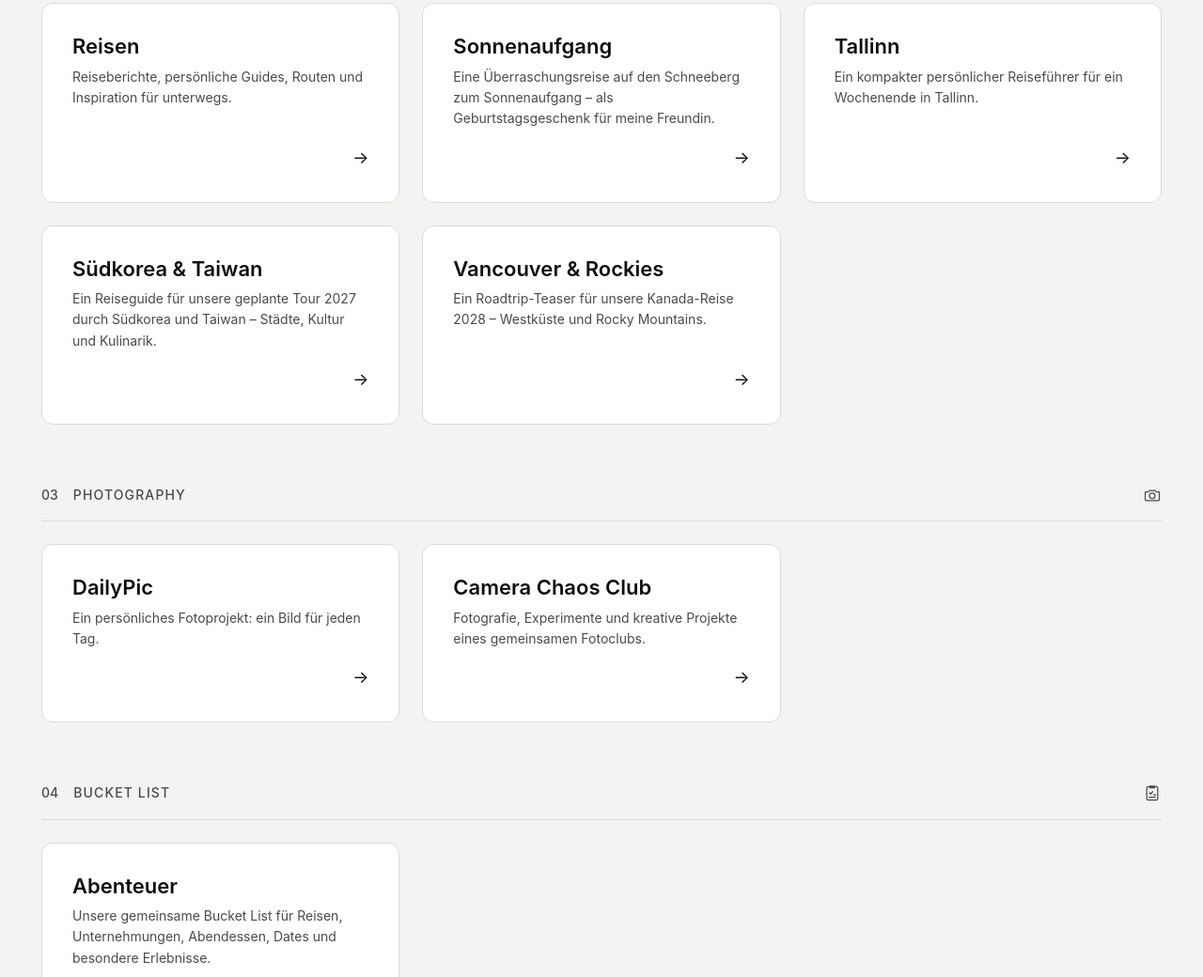
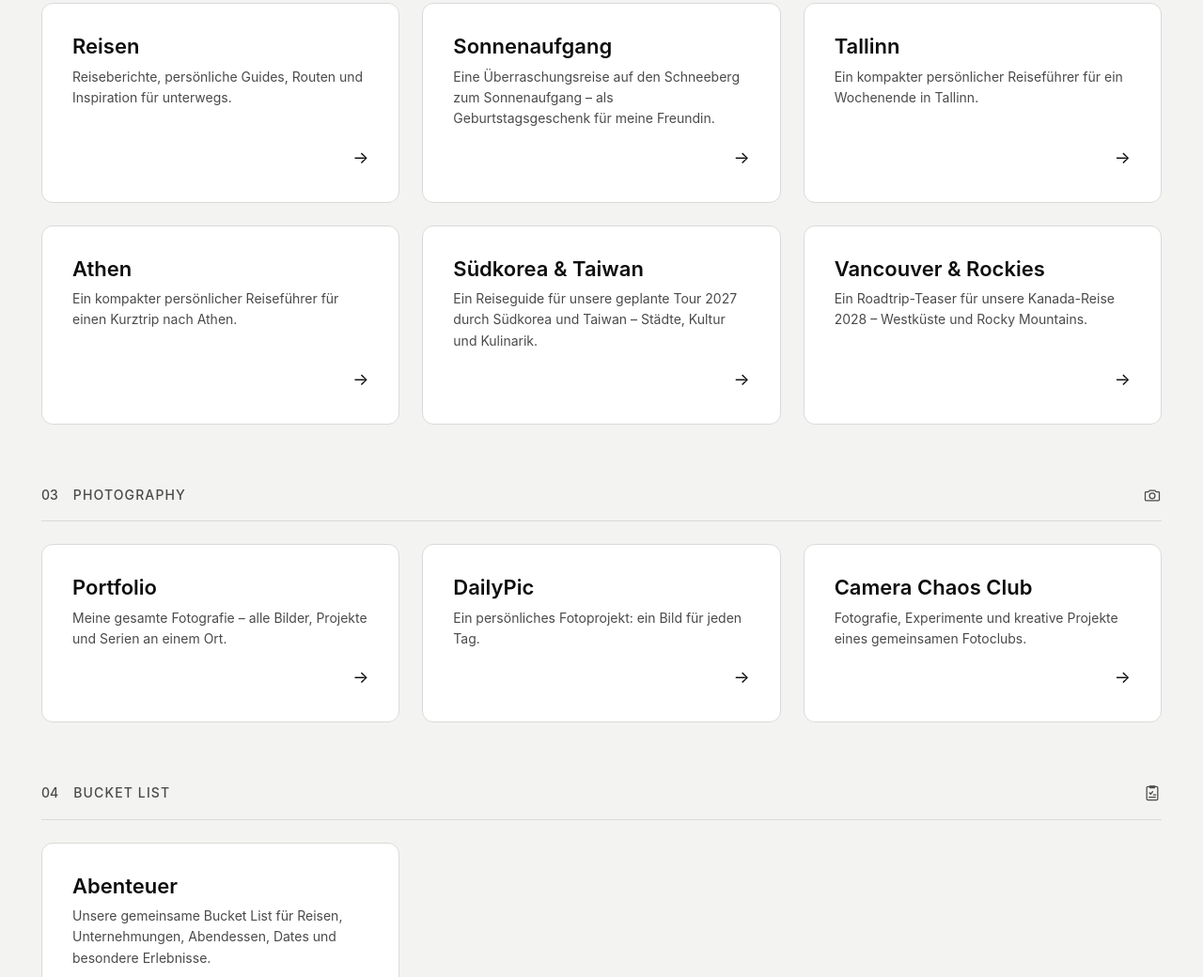
Before and after one commit to schleinzer-arch/schleinzer, a plain HTML site: page index.html in a window 1280 px wide. Shown: the part 1290-2330 px from the top of the page at 94% size. Drawn offline with Linux system fonts and the light colour scheme; a web font is replaced by a local one.

Commit message:
Add files via upload

```diff
--- a/index.html
+++ b/index.html
@@ -167,6 +167,12 @@
               <span class="card__arrow" aria-hidden="true">→</span>
             </a>
 
+            <a class="card" href="https://athen.schleinzer.app">
+              <h3 class="card__title">Athen</h3>
+              <p class="card__text">Ein kompakter persönlicher Reiseführer für einen Kurztrip nach Athen.</p>
+              <span class="card__arrow" aria-hidden="true">→</span>
+            </a>
+
             <a class="card" href="https://asien.schleinzer.app">
               <h3 class="card__title">Südkorea &amp; Taiwan</h3>
               <p class="card__text">Ein Reiseguide für unsere geplante Tour 2027 durch Südkorea und Taiwan – Städte, Kultur und Kulinarik.</p>
@@ -196,6 +202,12 @@
           </div>
 
           <div class="card-grid">
+            <a class="card" href="https://schleinzer.photo" target="_blank" rel="noopener noreferrer">
+              <h3 class="card__title">Portfolio</h3>
+              <p class="card__text">Meine gesamte Fotografie – alle Bilder, Projekte und Serien an einem Ort.</p>
+              <span class="card__arrow" aria-hidden="true">→</span>
+            </a>
+
             <a class="card" href="https://dailypic.schleinzer.app">
               <h3 class="card__title">DailyPic</h3>
               <p class="card__text">Ein persönliches Fotoprojekt: ein Bild für jeden Tag.</p>
```
